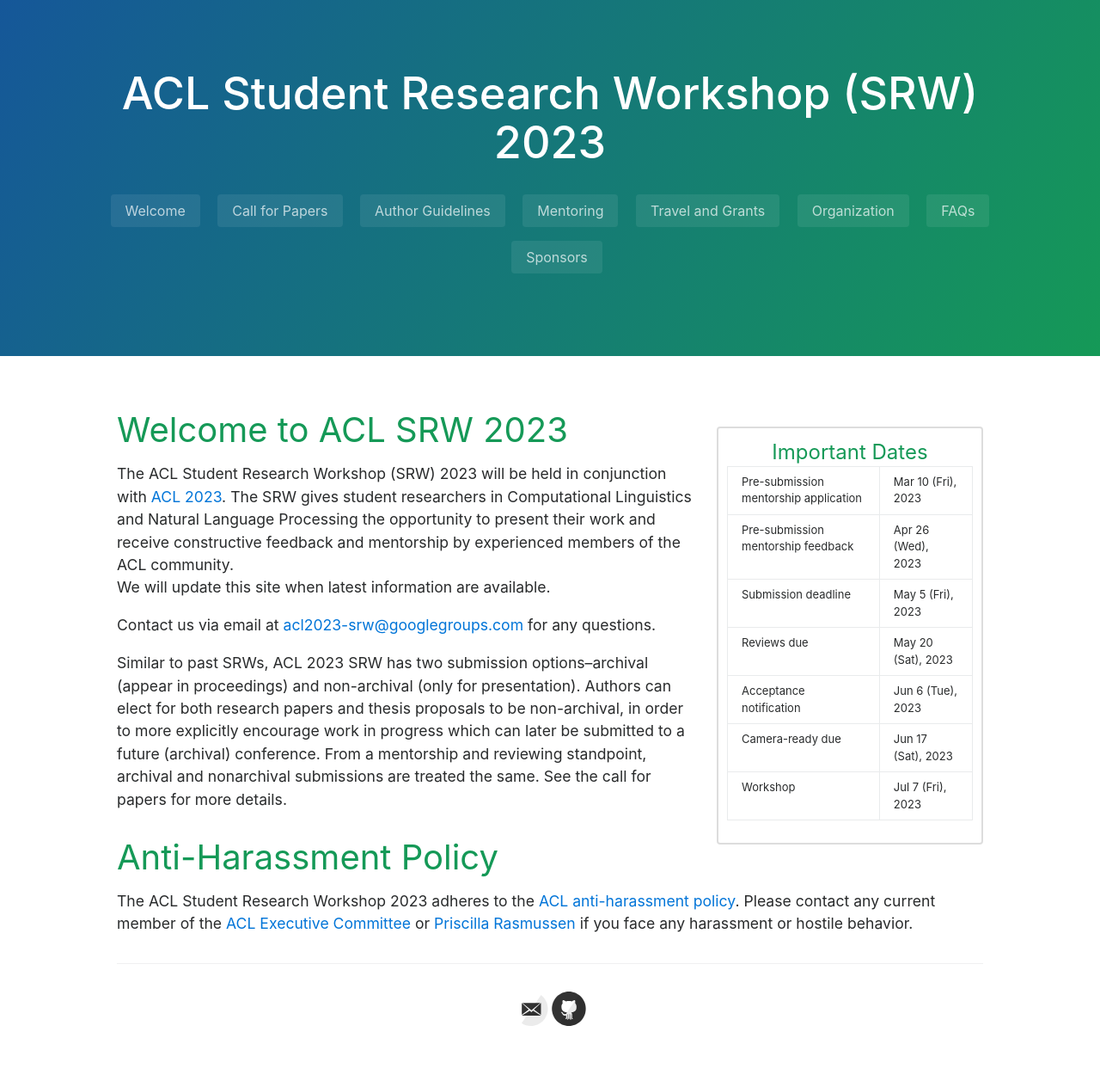
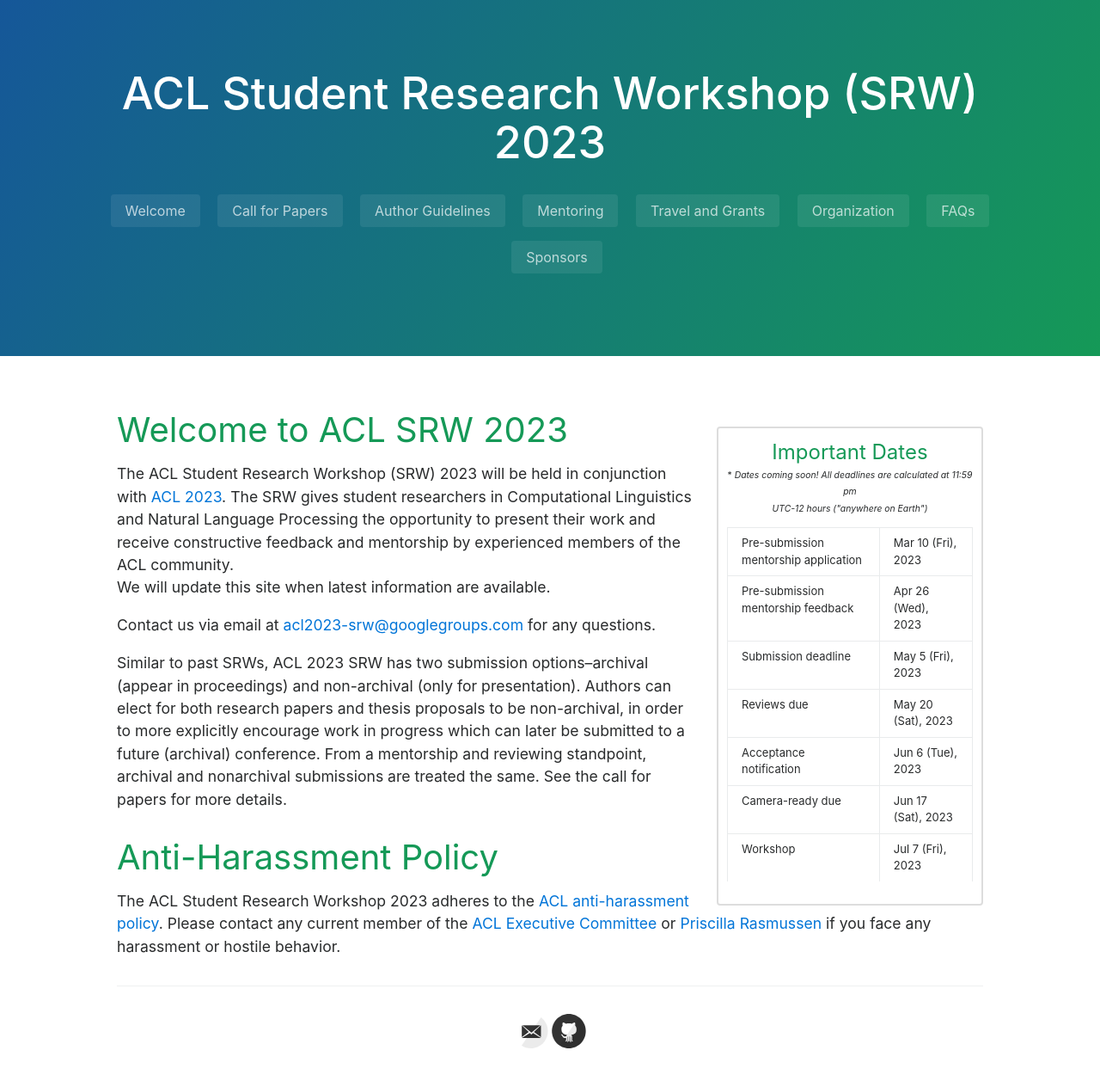
Before and after one commit to acl2025-srw/acl2025-srw.github.io, a Jekyll site: the page built from index.md, in a window 1280 px wide. Shown: the whole page at 86% size. Built offline with Jekyll 4.4.1, drawn with Linux system fonts in a browser that asks for light colours; before the commit the page ends 1231 px from its top, so only the background shows below that.

Commit message:
First call for papers - added anywhere on earth.

```diff
--- a/_layouts/default.html
+++ b/_layouts/default.html
@@ -79,10 +79,10 @@
               </td>
             </tr>
             <tr></tr>
-            <!--
+
             <tr>
-              <p align="center"><small>* <em>Dates coming soon! All deadlines are calculated at 11:59 pm <br> UTC-12 hours</em></small></p>
-            </tr>-->
+              <p align="center"><small>* <em>Dates coming soon! All deadlines are calculated at 11:59 pm <br> UTC-12 hours ("anywhere on Earth")</em></small></p>
+            </tr>
           </tbody></table>
 
         <!-- <h4 id="side-table-header">SRW is sponsored by</h4> -->
```
